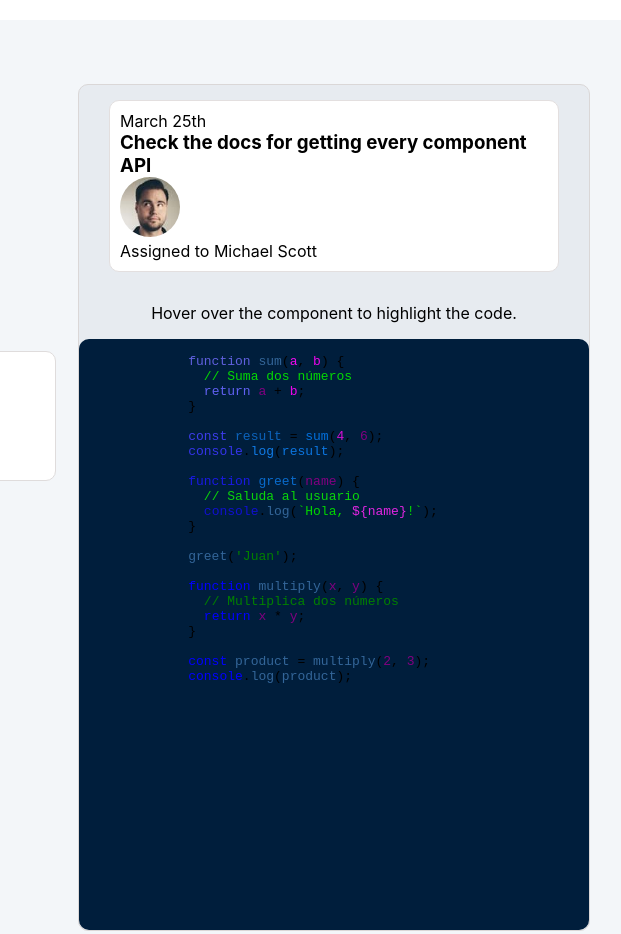
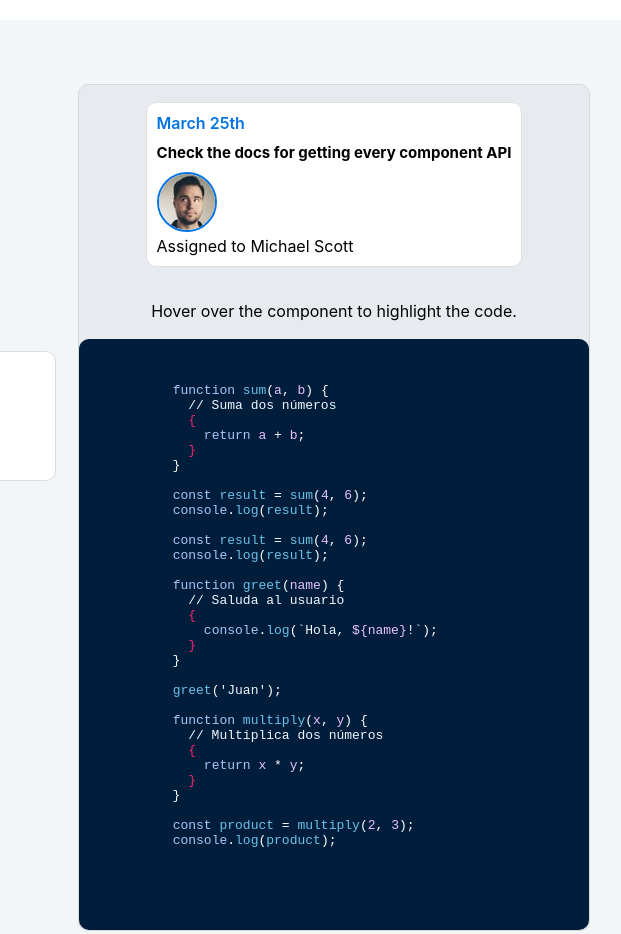
Before and after one commit to MINOTAURO18/Copia-MUI, a plain HTML site: page index.html in a window 1280 px wide. Shown: the part 1180-2114 px from the top of the page, 562-1183 px from the left. Drawn offline with Linux system fonts and the light colour scheme.

Commit message:
80 porciento

```diff
--- a/index.html
+++ b/index.html
@@ -124,7 +124,7 @@
           </div>
         </div>
 
-        <div>
+        <div class="div">
           <div class="img">
             <img src="./assets/mui-x.svg" alt="">
           </div>
@@ -136,7 +136,7 @@
         </div>
 
 
-        <div>
+        <div class="div">
           <div class="img">
             <img src="./assets/templates.svg" alt="">
           </div>
@@ -147,7 +147,7 @@
           </div>
         </div>
 
-        <div>
+        <div class="div">
           <div class="img">
             <img src="./assets/design-kits.svg" alt="">
           </div>
@@ -162,7 +162,7 @@
 
       <article class="c-dos">
         <div class="r-uno">
-          <span>March 25th</span>
+          <span class="fecha">March 25th</span>
 
           <h3>Check the docs for getting every component API</h3>
 
@@ -179,31 +179,43 @@
         <p style="margin: auto;">Hover over the component to highlight the code.</p>
 
         <pre class="code">
-            <code>
-              <span style="color: rgb(96, 96, 223);">function</span> <span style="color: #336699;">sum</span>(<span style="color: rgb(238, 10, 238);">a</span>, <span style="color: rgb(236, 5, 236);">b</span>) {
-                <span style="color: rgb(3, 218, 3);">// Suma dos números</span>
-                <span style="color: rgb(97, 97, 243);">return</span> <span style="color: purple;">a</span> + <span style="color: rgb(236, 4, 236);">b</span>;
+          <code class="coded">
+            <span style="color: #a8c6f5;">function</span> <span style="color: #6bc1e8;">sum</span>(<span style="color: #e9c3ff;">a</span>, <span style="color: #e9c3ff;">b</span>) {
+              <span style="color: #f1f8ff;">// Suma dos números</span>
+              <span style="color: #f92472;">&#123;</span>
+                <span style="color: #a8c6f5;">return</span> <span style="color: #e9c3ff;">a</span> + <span style="color: #e9c3ff;">b</span>;
+              <span style="color: #f92472;">&#125;</span>
             }
 
-              <span style="color: rgb(61, 61, 236);">const</span> <span style="color: #0c63bb;">result</span> = <span style="color: #0270dd;">sum</span>(<span style="color: rgb(213, 15, 213);">4</span>, <span style="color: purple;">6</span>);
-              <span style="color: rgb(52, 52, 234);">console</span>.<span style="color: #107be6;">log</span>(<span style="color: #0b75df;">result</span>);
+            <span style="color: #a8c6f5;">const</span> <span style="color: #6bc1e8;">result</span> = <span style="color: #6bc1e8;">sum</span>(<span style="color: #e9c3ff;">4</span>, <span style="color: #e9c3ff;">6</span>);
+            <span style="color: #a8c6f5;">console</span>.<span style="color: #6bc1e8;">log</span>(<span style="color: #6bc1e8;">result</span>);
 
-              <span style="color: rgb(25, 25, 227);">function</span> <span style="color: #096bcc;">greet</span>(<span style="color: purple;">name</span>) {
-                <span style="color: rgb(10, 214, 10);">// Saluda al usuario</span>
-                <span style="color: rgb(16, 16, 207);">console</span>.<span style="color: #336699;">log</span>(<span style="color: rgb(0, 214, 0);">`Hola, <span style="color: rgb(226, 38, 226);">${name}</span>!`</span>);
+            <span style="color: #a8c6f5;">const</span> <span style="color: #6bc1e8;">result</span> = <span style="color: #6bc1e8;">sum</span>(<span style="color: #e9c3ff;">4</span>, <span style="color: #e9c3ff;">6</span>);
+            <span style="color: #a8c6f5;">console</span>.<span style="color: #6bc1e8;">log</span>(<span style="color: #6bc1e8;">result</span>);
+
+            <span style="color: #a8c6f5;">function</span> <span style="color: #6bc1e8;">greet</span>(<span style="color: #e9c3ff;">name</span>) {
+              <span style="color: #f1f8ff;">// Saluda al usuario</span>
+              <span style="color: #f92472;">&#123;</span>
+                <span style="color: #a8c6f5;">console</span>.<span style="color: #6bc1e8;">log</span>(<span style="color: #f1f8ff;">`Hola, <span style="color: #e9c3ff;">${name}</span>!`</span>);
+              <span style="color: #f92472;">&#125;</span>
             }
 
-              <span style="color: #336699;">greet</span>(<span style="color: green;">'Juan'</span>);
+            <span style="color: #6bc1e8;">greet</span>(<span style="color: #f1f8ff;">'Juan'</span>);
 
-              <span style="color: blue;">function</span> <span style="color: #336699;">multiply</span>(<span style="color: purple;">x</span>, <span style="color: purple;">y</span>) {
-                <span style="color: green;">// Multiplica dos números</span>
-                <span style="color: blue;">return</span> <span style="color: purple;">x</span> * <span style="color: purple;">y</span>;
+            <span style="color: #a8c6f5;">function</span> <span style="color: #6bc1e8;">multiply</span>(<span style="color: #e9c3ff;">x</span>, <span style="color: #e9c3ff;">y</span>) {
+              <span style="color: #f1f8ff;">// Multiplica dos números</span>
+              <span style="color: #f92472;">&#123;</span>
+                <span style="color: #a8c6f5;">return</span> <span style="color: #e9c3ff;">x</span> * <span style="color: #e9c3ff;">y</span>;
+              <span style="color: #f92472;">&#125;</span>
             }
 
-              <span style="color: blue;">const</span> <span style="color: #336699;">product</span> = <span style="color: #336699;">multiply</span>(<span style="color: purple;">2</span>, <span style="color: purple;">3</span>);
-              <span style="color: blue;">console</span>.<span style="color: #336699;">log</span>(<span style="color: #336699;">product</span>);
+            <span style="color: #a8c6f5;">const</span> <span style="color: #6bc1e8;">product</span> = <span style="color: #6bc1e8;">multiply</span>(<span style="color: #e9c3ff;">2</span>, <span style="color: #e9c3ff;">3</span>);
+            <span style="color: #a8c6f5;">console</span>.<span style="color: #6bc1e8;">log</span>(<span style="color: #6bc1e8;">product</span>);
           </code>
         </pre>
+
+
+
 
       </article>
 
--- a/styles/styles.scss
+++ b/styles/styles.scss
@@ -309,8 +309,8 @@ html{
 
        }
 
-       div:hover{
-        background-color: #ecedef;
+       .div:hover{
+        background-color: #dee0e4;
        }
 
        .pri{
@@ -339,22 +339,38 @@ html{
           padding: 10px;
           border: 1px solid rgb(227, 223, 223);
           border-radius: 10px;
+          display: flex;
+          flex-direction: column;
+          gap: 10px;
 
             img{
               width: 60px;
               border-radius: 50%;
+              border: 2px solid $color-principal;
+            }
+            h3{
+              font-size: 15px;
+            }
+
+            .fecha{
+              color: $color-principal;
+              font-weight: 600;
             }
         }
 
         .code{
+          color: white;
           background-color: #001E3C;
           border-radius: 10px;
           width: 100%;
           height: 70%;
           display: flex;
-
-
-
+          justify-content: center;
+          align-items: center;
+            .coded{
+              width: 100%;
+              height: 90%;
+            }
         }
     }
 }
```
Also changed, not shown: styles/styles.css, 1 other file. Lines whose indentation alone changed are shown as unchanged.
